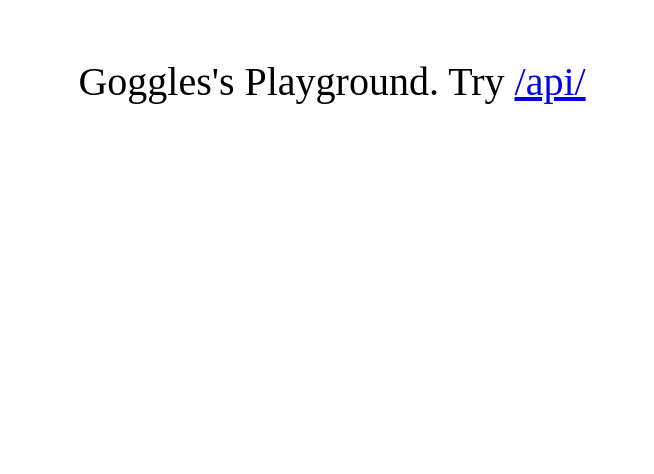
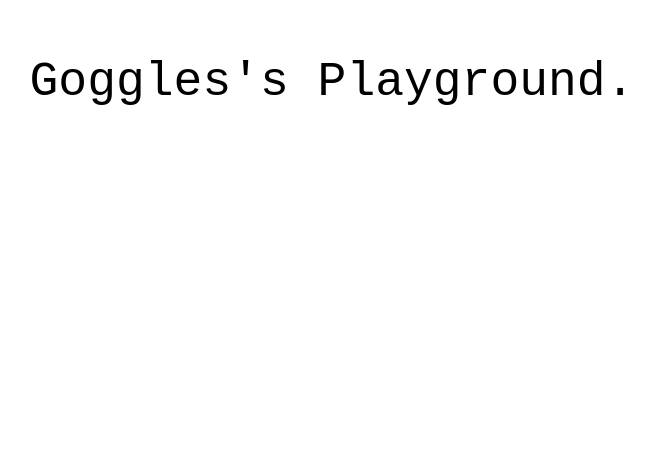
Before and after one commit to gogglesgogs/goggles-blog-views, a plain HTML site: page index.html in a window 1280 px wide. Shown: the part 326-800 px from the top of the page, without its empty margins (308-962 px from the left). Drawn offline with Linux system fonts and the light colour scheme.

Commit message:
Update index.html

```diff
--- a/index.html
+++ b/index.html
@@ -4,8 +4,8 @@
     <title>Goggles's Playground</title>
   </head>
   <body>
-    <p style="height: 100vh; line-height: 100vh; text-align: center; font-size: 2.5rem">
-      Goggles's Playground. Try <a href="/api">/api/</a>
+    <p style="height: 100vh; line-height: 100vh; text-align: center; font-size: 3rem; font-family: monospace;">
+      Goggles's Playground. <br> Go to <a href="/api">/api/</a>
     </p>
   </body>
 </html>
```
